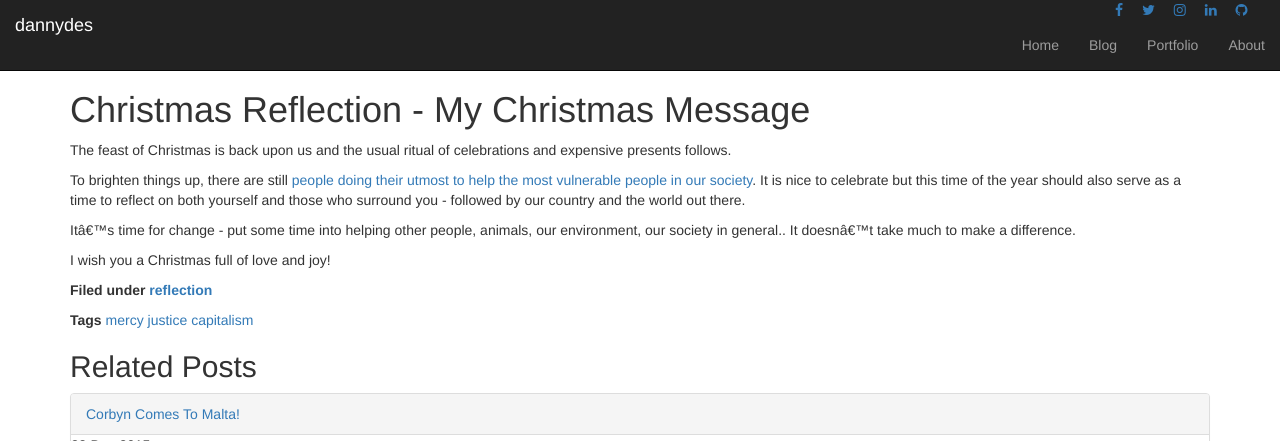
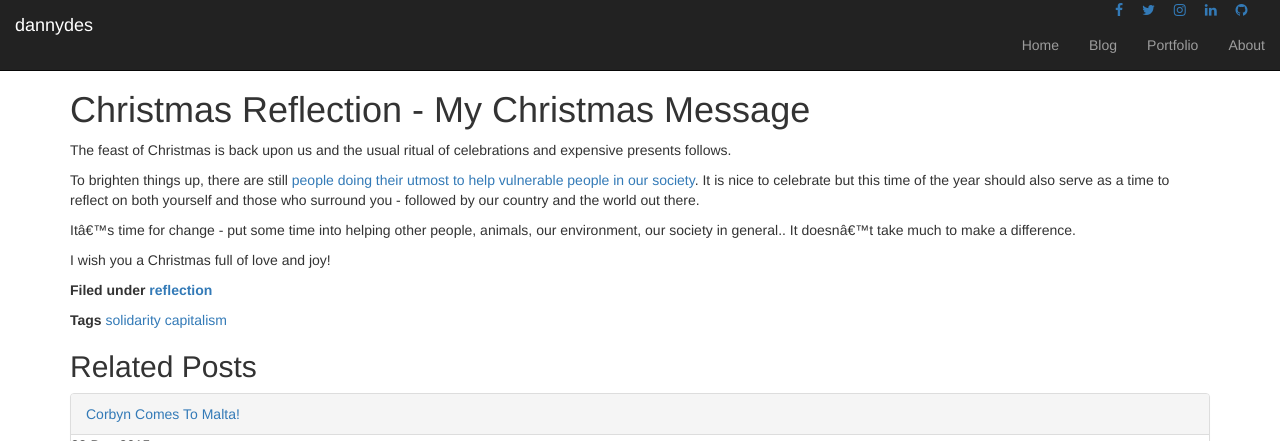
Before and after one commit to dannydes/dannydes.github.io, a Jekyll site: the page built from _posts/2015-12-25-christmas-reflection.md, in a window 1280 px wide, cut to the strip 0-441 px from the top of the page. Built offline with Jekyll 4.4.1, drawn with Linux system fonts in a browser that asks for light colours; nearby versions of some CDN libraries; comment, search, counter and statistics services are not loaded.

Commit message:
post ready;

```diff
--- a/_posts/2015-12-25-christmas-reflection.md
+++ b/_posts/2015-12-25-christmas-reflection.md
@@ -2,14 +2,15 @@
 title: Christmas Reflection - My Christmas Message
 layout: post
 category: reflection
-tags: mercy justice capitalism
+tags: solidarity capitalism
 ---
 
 The feast of Christmas is back upon us and the usual ritual of celebrations and expensive
 presents follows.
 
-To brighten things up, there are still [people doing their utmost to help the most vulnerable
-people in our society](). It is nice to celebrate but this time of the year should also serve
+To brighten things up, there are still [people doing their utmost to help vulnerable
+people in our society](http://netnews.com.mt/news/kollox-lest-ghall-ikla-ghal-min-mghandux-fjum-il-milied/).
+It is nice to celebrate but this time of the year should also serve
 as a time to reflect on both yourself and those who surround you - followed by our country
 and the world out there.
 
```
